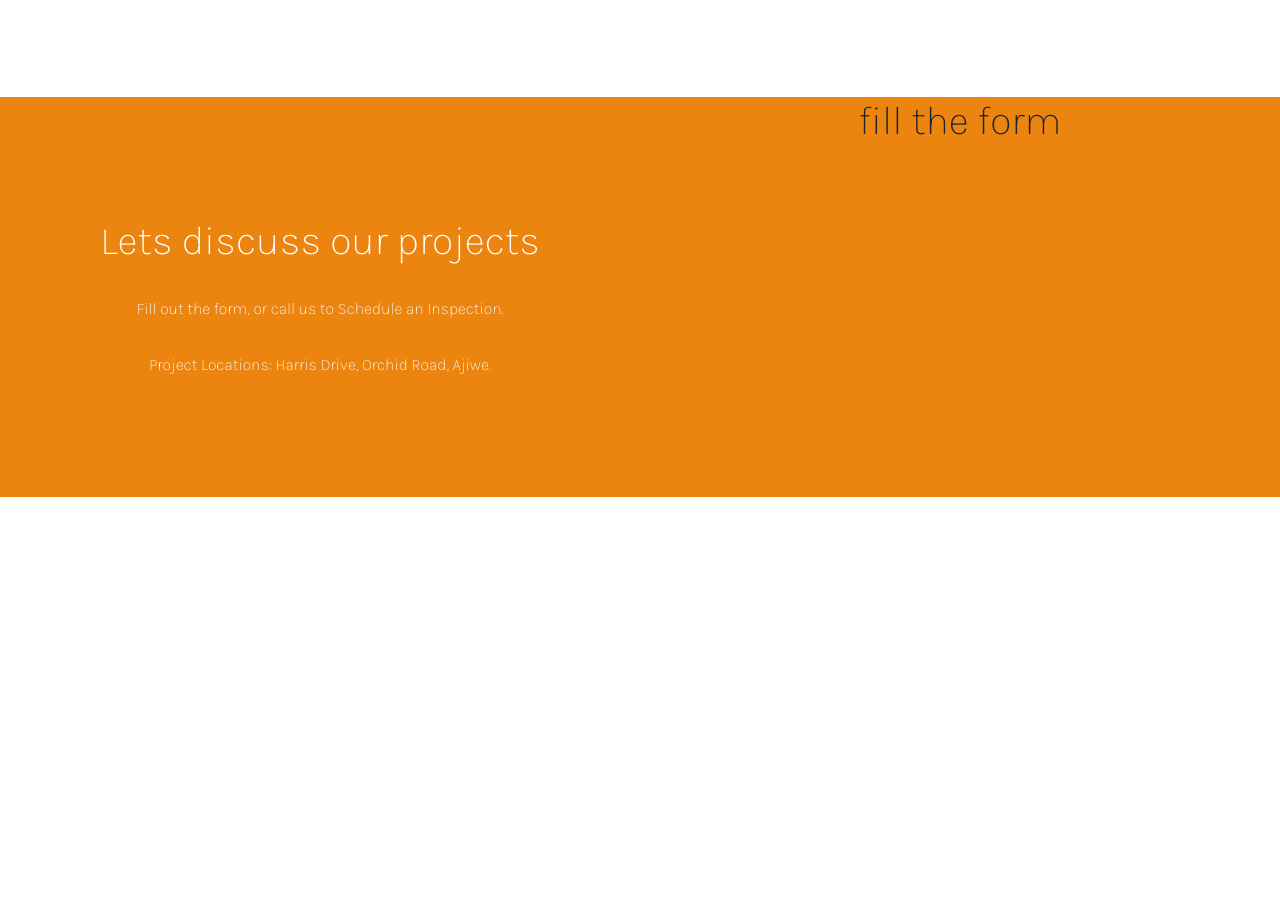
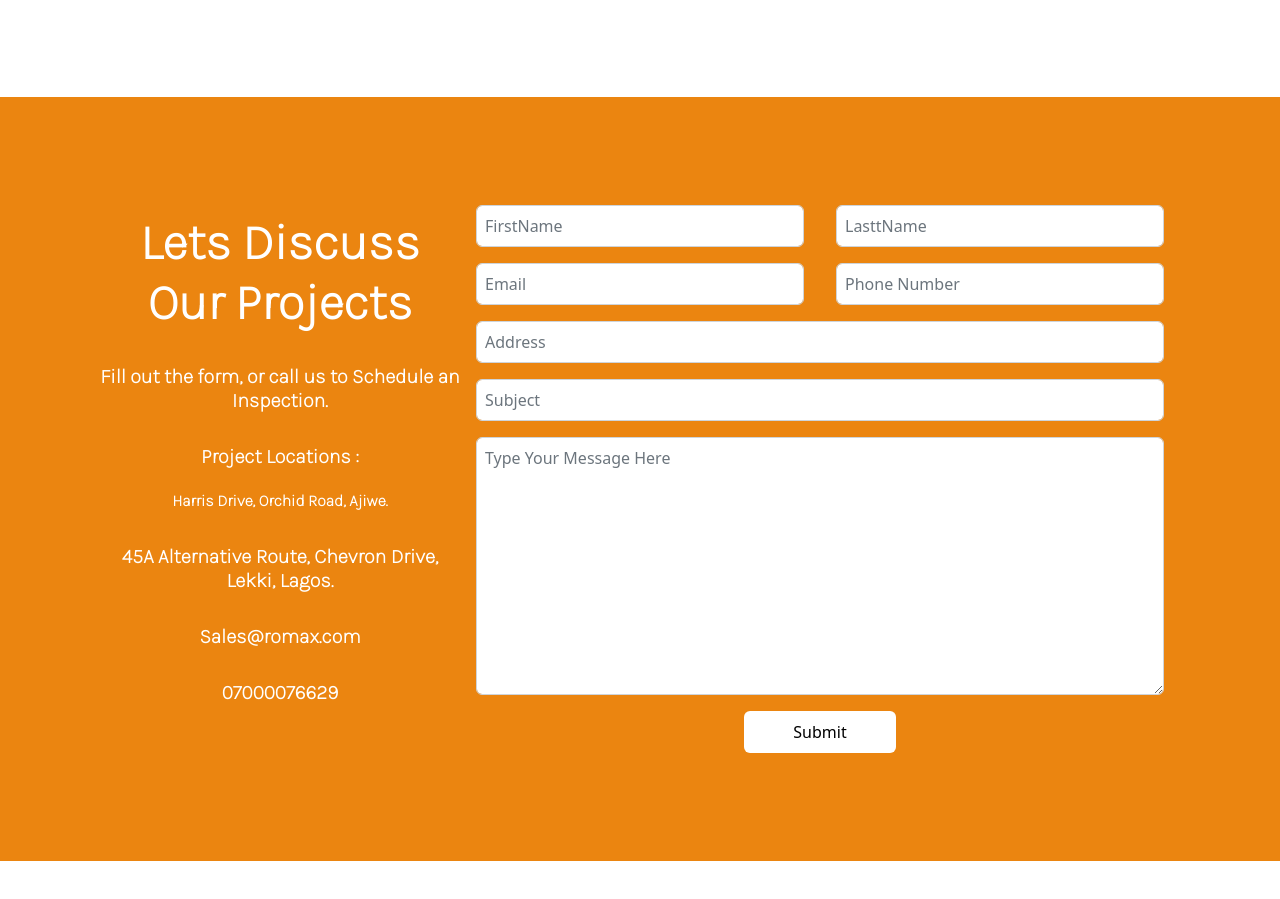
Before and after one commit to Royal-tek/romax-app, a Vue app: page / in a window 1280 px wide. Shown: the part 1851-2750 px from the top of the page. Before the commit the page ends 2396 px from the top, so only its background shows below. Built offline with nearby package versions, Linux system fonts and the light colour scheme.

Commit message:
updated work

```diff
--- a/src/App.vue
+++ b/src/App.vue
@@ -15,8 +15,6 @@ export default {
 }
 </script>
 
-<style lang="scss">
-  *{
-    position: relative;
-  }
+<style lang="scss" scoped>
+
 </style>
--- a/src/views/Home.vue
+++ b/src/views/Home.vue
@@ -105,13 +105,75 @@
     <section id="contact">
       <div class="container-fluid ccc">
         <div class="row" style="height:100%">
-          <div class="col-md-6 text-center discuss text-white">
-            <h1 class="my-3">Lets discuss our projects</h1>
-            <p class="my-3">Fill out the form, or call us to Schedule an Inspection.</p>
-            <p class="my-3">Project Locations: Harris Drive, Orchid Road, Ajiwe.</p>
+          <div class="col-md-4 col-sm-12 text-center discuss text-white">
+            <h1 class="my-3 text-capitalize" style="font-weight: bold; font-size: 50px;">Lets discuss our projects</h1>
+            <h5 class="my-3" style="font-weight: bold;">Fill out the form, or call us to Schedule an Inspection.</h5>
+            <h5 class="my-3" style="font-weight: bold;">Project Locations : </h5>
+
+            <p class="mt-1 mb-3" style="font-weight: bold;"> Harris Drive, Orchid Road, Ajiwe.</p>
+            <h5 class="my-3" style="font-weight: bold;">45A Alternative Route, Chevron Drive, Lekki, Lagos. </h5>
+            <h5 class="my-3" style="font-weight: bold;">Sales@romax.com </h5>
+            <h5 class="my-3" style="font-weight: bold;">07000076629 </h5>
+
           </div>
-          <div class="col-md-6 text-center form">
-            <h1>fill the form</h1>
+          <div class="col-md-8 col-sm-12 text-center form">
+            <form class="form">
+              <div class="row">
+                <div class="col-md-6 col-sm-12">
+                  <div class="mx-3 my-2">
+                    <input type="text" class="form-control shadow-none p-2" placeholder="FirstName">
+                  </div>
+
+                </div>
+                <div class="col-md-6 col-sm-12">
+                  <div class="mx-3 my-2">
+                    <input type="text" class="form-control shadow-none p-2" placeholder="LasttName">
+                  </div>
+                </div>
+
+              </div>
+
+              <div class="row">
+                <div class="col-md-6 col-sm-12">
+                  <div class="mx-3 my-2">
+                    <input type="text" class="form-control shadow-none p-2" placeholder="Email">
+                  </div>
+
+                </div>
+                <div class="col-md-6 col-sm-12">
+                  <div class="mx-3 my-2">
+                    <input type="number" class="form-control shadow-none p-2" placeholder="Phone Number">
+                  </div>
+                </div>
+
+              </div>
+              <div class="row">
+                <div class="col-md-12">
+                  <div class="mx-3 my-2">
+                    <input type="text" class="form-control shadow-none p-2" placeholder="Address">
+                  </div>
+                </div>
+              </div>
+              <div class="row">
+                <div class="col-md-12">
+                  <div class="mx-3 my-2">
+                    <input type="text" class="form-control shadow-none p-2" placeholder="Subject">
+                  </div>
+                </div>
+              </div>
+              <div class="row">
+                <div class="col-md-12">
+                  <div class="mx-3 my-2">
+                    <textarea class="form-control shadow-none p-2" placeholder="Type Your Message Here"  cols="30" rows="10"></textarea>
+                  </div>
+                </div>
+              </div>
+              <div class="row">
+                <div class=" my-2 col-md-12 justify-content-start">
+                  <input type="submit" class="btn cbtn px-5 py-2" style="color: black; background-color: #fff;"  value="Submit">
+                </div>
+              </div>
+            </form>
           </div>
         </div>
       </div>
@@ -243,8 +305,14 @@ export default {
   justify-content: center;
   flex-direction: column;
 }
+.cbtn{
+  &:hover{
+    background-color: rgb(232, 229, 229) !important;
+  }
+}
 .ccc{
-  height: 50vh;
+  height: auto;
+  padding: 100px;
   width: 100%;
   background-color: rgb(235,133,16);
 }
```
Also changed, not shown: src/components/Footer.vue (added, +15 -0 lines).
